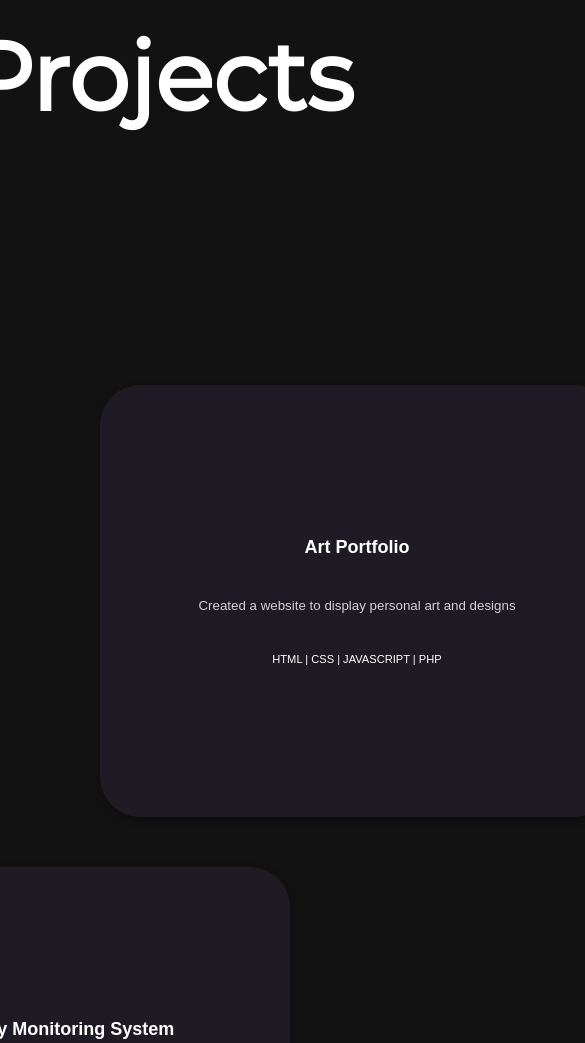
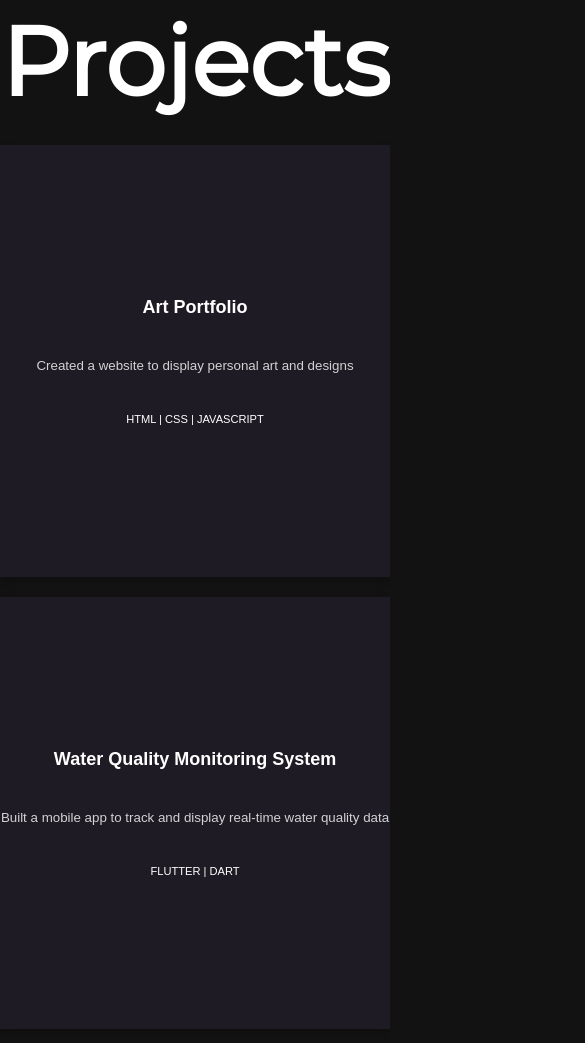
Before and after one commit to tanjilak/OldPortfolio, a plain HTML site: page index.html in a window 390 px wide. Shown: the part 861-1904 px from the top of the page, 585 px wide, since content can reach past the window. Drawn offline with nearby package versions, Linux system fonts and the light colour scheme; no server answers; some icons are missing.

Commit message:
fixed mobile layout

```diff
--- a/index.html
+++ b/index.html
@@ -45,7 +45,7 @@
             <li><a href="https://github.com/tanjilak" target="_blank"><span class="iconify" data-icon="eva:github-outline" style="color: white;" data-width="20" data-height="20"></span>
             </a></li>
 
-            <li><a href="mailto: mauvivart@gmail.com"><span class="iconify" data-icon="ic:outline-email" style="color: white;" data-width="20" data-height="20"></span>
+            <li><a href="mailto: tanjilak123@gmail.com"><span class="iconify" data-icon="ic:outline-email" style="color: white;" data-width="20" data-height="20"></span>
             </a></li>
 
             <li><a href="https://www.linkedin.com/in/tanjila-kabir/" target="_blank"><span class="iconify" data-icon="bx:bxl-linkedin" style="color: white;" data-width="20" data-height="20"></span>
@@ -62,7 +62,7 @@
                     <p id=title>Art Portfolio</p>
                     <span class="iconify iconify2" data-icon="emojione-monotone:artist-palette" data-width="100" data-height="100"></span>
                     <p id=description>Created a website to display personal art and designs</p>
-                    <p id=technology>HTML | CSS | JAVASCRIPT | PHP</p>
+                    <p id=technology>HTML | CSS | JAVASCRIPT</p>
               </button>
           </a>
 
--- a/style.css
+++ b/style.css
@@ -14,7 +14,6 @@ body{
 }
 .container{
     position: relative;
-    min-height: 100vh;
 }
 /*Scrollbar*/
 body::-webkit-scrollbar{
@@ -167,12 +166,15 @@ a{
 
 .projects h1{
     position: relative;
-    top: 500px;
-    float: right;
+    float: left;
+    margin-left: 70px;
+    top: 485px;
+    height: 100%;
+    width: 100%;
+
     color: white;
     font-size: 96px;
-    margin-right: 37px;
-    text-align: right;
+
 }
 
 /*all button size + format*/
@@ -222,20 +224,53 @@ a{
 .button1{
     position: relative;
     float: left;
-    top: 750px;
-    margin-left: 100px;
+    top: 600px;
+    margin-left: 70px;
 }
 
 .button2{
     position: relative;
     margin-right: 100px;
     float: right;
-    top: 800px;
+    top: 650px;
 }
 
 .button3{
     position: relative;
     float: left;
-    top: 850px;
-    margin-left: 100px;
+    top: 700px;
+    margin-left: 70px;
 }
+
+@media only screen and (max-width: 550px){
+    .side-nav{
+        display: none;
+    }
+    .projects{
+        text-align: center;
+    }
+    .projects h1{
+        margin-left: 0px;
+    }
+    .button{
+        display: block;
+        padding: 0px;
+        width: 100%;
+        margin-left: 0px;
+        border-radius: 0px;
+    }
+
+    .button1{
+        top: 510px;
+
+    }
+
+    .button2{
+        float: left;
+        top: 530px;
+    }
+
+    .button3{
+        top: 550px;
+    }
+}
```
